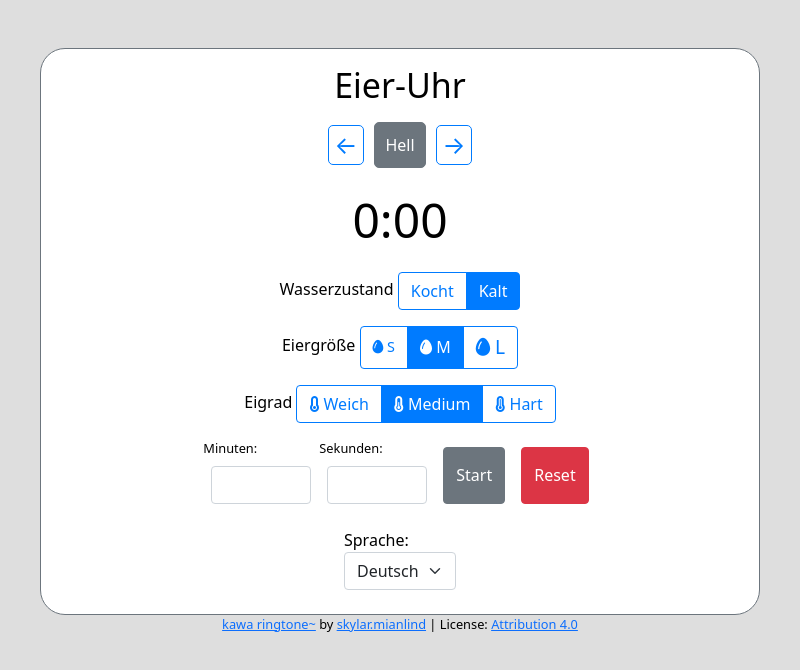
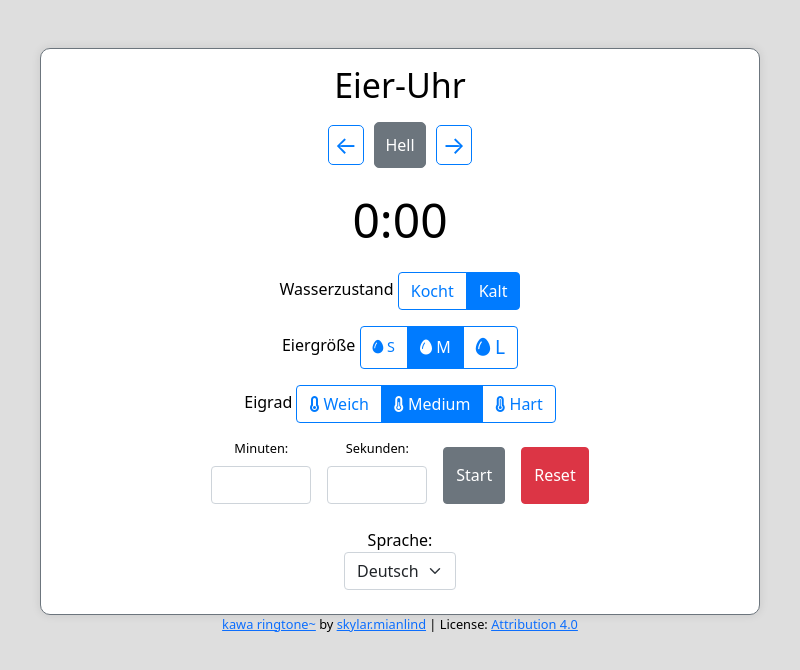
Before and after one commit to vietamin/eieruhr, an Electron app: page index.html in a window 800 px wide. Drawn offline with nearby package versions, Linux system fonts and the light colour scheme; some packages are replaced by stand-ins of ours; a script that the page names is missing.

Commit message:
minor style change

```diff
--- a/styles.css
+++ b/styles.css
@@ -133,9 +133,13 @@ footer {
 
 .container {
     background-color: var(--background-color-primary);
-    border-radius: 25px;
+    border-radius: 10px;
     border: solid 1px var(--secondary-color);
     padding: 1em;
+    background-color: #fff;
+    box-shadow: 0 0 10px rgba(0, 0, 0, 0.1);
+    text-align: center;
+    min-width: 360px;
 }
 
 legend {
```
